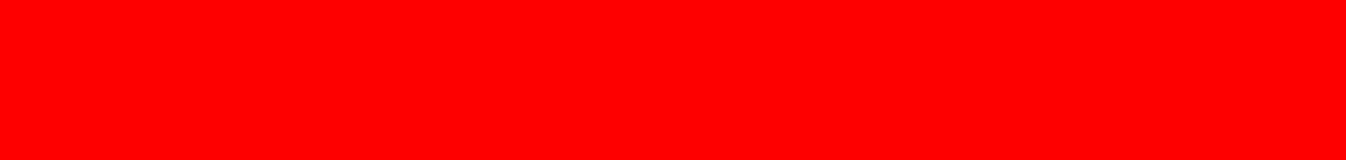
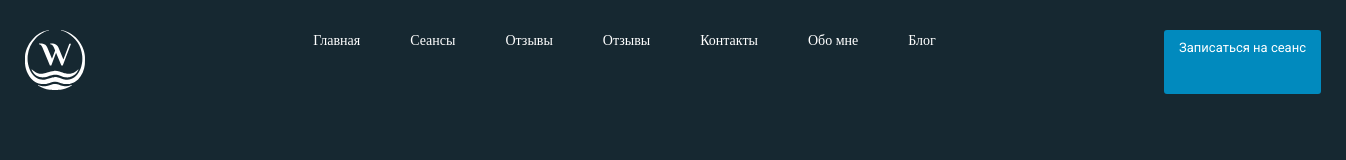
Before and after one commit to RikRoI/RitmStyle, a plain HTML site: page index.html in a window 1280 px wide. Shown: the whole page, 1346 px wide, since content can reach past the window. Drawn offline with Linux system fonts and the light colour scheme.

Commit message:
добавляет стили header

```diff
--- a/index.html
+++ b/index.html
@@ -3,21 +3,49 @@
   <head>
     <meta charset="UTF-8" />
     <meta name="viewport" content="width=device-width, initial-scale=1.0" />
-    <title>RitmStyle</title>
+    <title>Ritm-Style</title>
     <link rel="preconnect" href="https://fonts.googleapis.com" />
     <link rel="preconnect" href="https://fonts.gstatic.com" crossorigin />
     <link
-      href="https://fonts.googleapis.com/css2?family=El+Messiri:wght@400..700&family=Roboto:wght@400;500;700&display=swap"
+      href="https://fonts.googleapis.com/css2?family=DM+Sans:ital,opsz,wght@0,9..40,100..1000;1,9..40,100..1000&family=El+Messiri:wght@400..700&family=Poppins:wght@400;500;700&family=Roboto:wght@400;700&display=swap"
       rel="stylesheet"
     />
     <link rel="stylesheet" href="css/style.css" />
   </head>
   <body>
     <header class="header">
-      <div class="container headre-container">
-        <a href="" class="header-logo-link">
-          <img src="" alt="" class="header-logo-img" />
-        </a>
+      <div class="container header-container">
+        <a href="" class="header-logo-link"
+          ><img src="images/Group 1.svg" alt="" class="header-logo-img"
+        /></a>
+        <nav class="header-nav">
+          <ul class="header-menu">
+            <li class="header-menu-item">
+              <a href="#" class="header-menu-link">Главная</a>
+            </li>
+            <li class="header-menu-item">
+              <a href="#" class="header-menu-link header-menu-link--active"
+                >Сеансы</a
+              >
+            </li>
+            <li class="header-menu-item">
+              <a href="#" class="header-menu-link">Отзывы</a>
+            </li>
+            <li class="header-menu-item">
+              <a href="#" class="header-menu-link">Отзывы</a>
+            </li>
+            <li class="header-menu-item">
+              <a href="#" class="header-menu-link">Контакты</a>
+            </li>
+            <li class="header-menu-item">
+              <a href="#" class="header-menu-link">Обо мне</a>
+            </li>
+            <li class="header-menu-item">
+              <a href="#" class="header-menu-link">Блог</a>
+            </li>
+          </ul>
+        </nav>
+        <a href="#" class="header-cta">Записаться на сеанс</a>
       </div>
     </header>
   </body>
--- a/scss/_base.scss
+++ b/scss/_base.scss
@@ -1,4 +1,4 @@
-@import "vasr";
+@import "vars";
 
 html {
   box-sizing: border-box;
--- /dev/null
+++ b/scss/_mixins.scss
@@ -0,0 +1,5 @@
+@mixin reset-list {
+  margin: 0;
+  padding: 0;
+  list-style: none;
+}
--- a/scss/_vars.scss
+++ b/scss/_vars.scss
@@ -1,3 +1,5 @@
 $main-font: "Roboto", serif;
 $title-font: "El Messiri", serif;
 $body-bg: #162831;
+$accent: #018abe;
+$white: #ffffff;
--- /dev/null
+++ b/scss/blokcs/_container.scss
@@ -0,0 +1,5 @@
+.container {
+  min-width: calc(1296px + 50px);
+  margin: 0 auto;
+  padding: 0 25px;
+}
--- /dev/null
+++ b/scss/blokcs/_header.scss
@@ -0,0 +1,43 @@
+@import "../vars";
+@import "../mixins";
+
+.header {
+  padding-top: 30px;
+  margin-bottom: 50px;
+
+  &-container {
+    display: flex;
+    justify-content: space-between;
+  }
+
+  &-menu {
+    @include reset-list;
+    display: flex;
+    gap: 50px;
+
+    &-link {
+      /* p/14r */
+      color: rgb(255, 255, 255);
+      font-family: Proxima Nova;
+      font-size: 14px;
+      font-weight: 400;
+      line-height: 135%;
+      letter-spacing: 0%;
+      text-align: left;
+      text-decoration: none;
+    }
+  }
+  &-cta {
+    padding: 9px 15px;
+    color: $white;
+    font-family: $main-font;
+    font-size: 13px;
+    font-weight: 500;
+    line-height: 140%;
+    letter-spacing: 0%;
+    text-align: left;
+    text-decoration: none;
+    background-color: $accent;
+    border-radius: 3px;
+  }
+}
--- a/scss/style.scss
+++ b/scss/style.scss
@@ -1,3 +1,3 @@
-body {
-  background-color: red;
-}
+@import "base";
+@import "./blokcs/container";
+@import "./blokcs/header";
```
Also changed, not shown: css/style.css, images/Group 1.svg (added).
